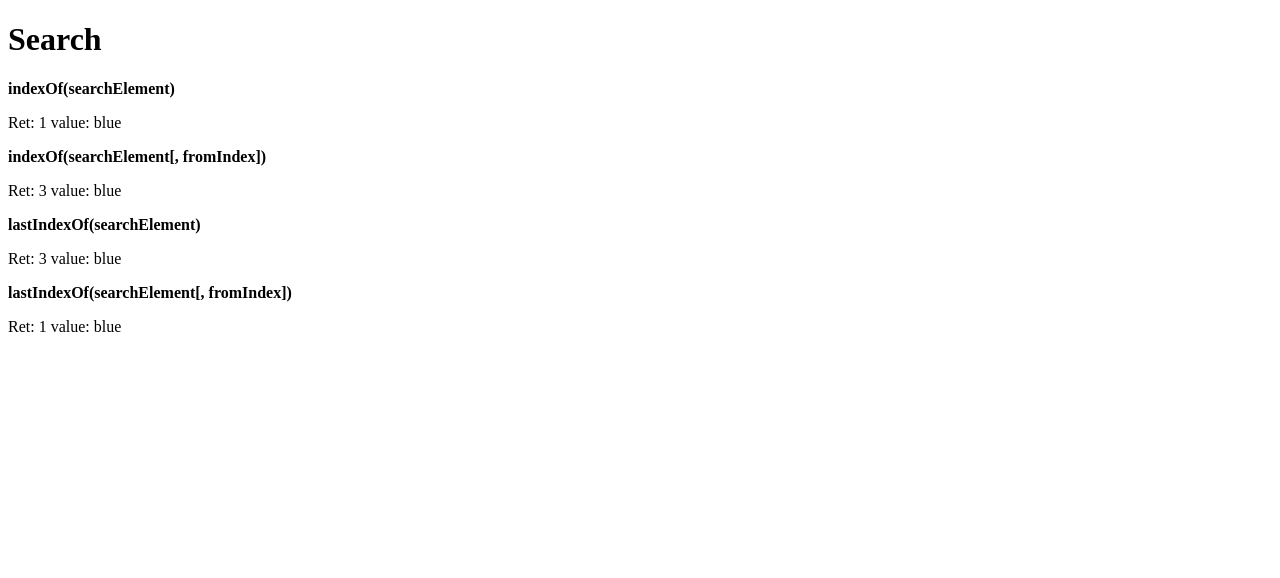
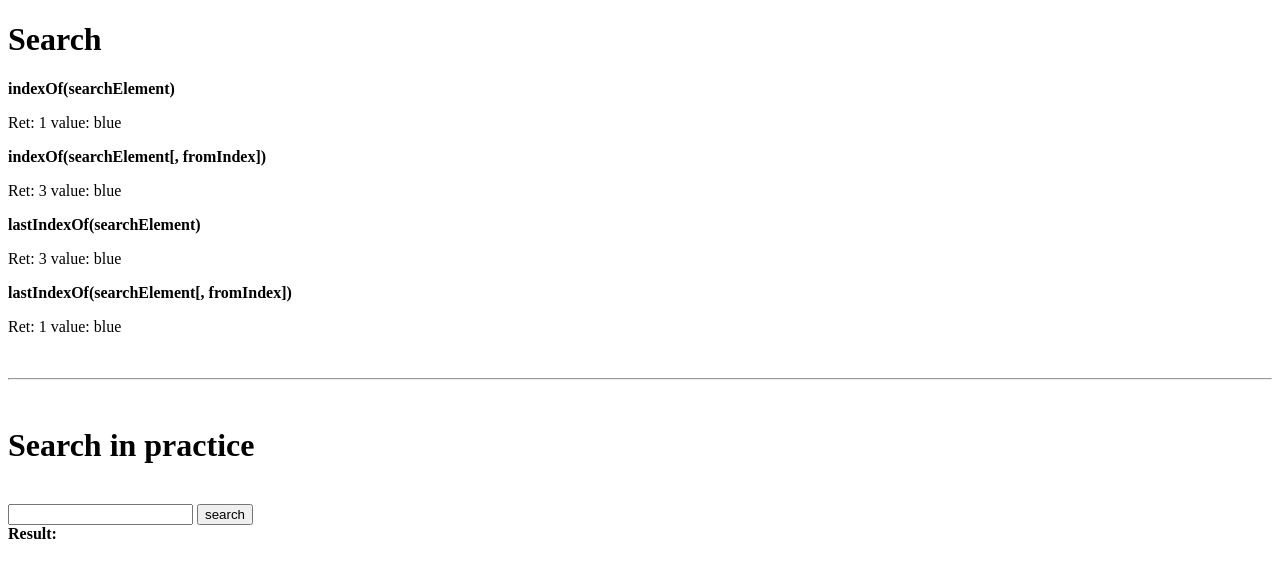
Before and after one commit to lazaroness/cursos-schoolofnet, a plain HTML site: page javascriptBasico/buscaComIndexOf.html in a window 1280 px wide. Drawn offline with Linux system fonts and the light colour scheme.

Commit message:
buscaComIndexOf

```diff
--- a/javascriptBasico/buscaComIndexOf.html
+++ b/javascriptBasico/buscaComIndexOf.html
@@ -53,5 +53,38 @@
       document.write("<p>Ret: " + ret + " value: " + array1[ret] + "</p>");
       console.log(ret);
     </script>
+
+    <br /><hr /><br />
+
+    <h1>Search in practice</h1>
+    <br />
+    <input type="text" id="search" />
+    <button onclick="search()">search</button>
+    <br />
+    <strong>Result: </strong>
+    <br />
+    <span id="result"></span>
+    <script type="text/javascript">
+      function search(){
+        var array   = ["a content of a blog", "news of an article", "recipe for a cake", "programming tips"];
+        console.log(array);
+        var search  = document.getElementById("search").value;
+        var testKey = null;
+        var result  = "";
+        for(var key in array){
+          var auxArray = array[key].split(" ");
+          for(var key2 in auxArray){
+            if(auxArray.indexOf(search) > -1){
+              if(testKey != key){
+                testKey = key;
+                result += "<p>" + array[key] + "</p>";
+              }
+            }
+          }
+        }
+        document.getElementById("result").innerHTML = result;
+      }
+    </script>
+    <br /><br />
   </body>
 </html>
```
